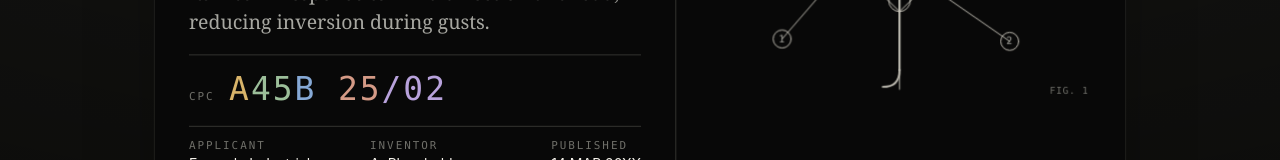
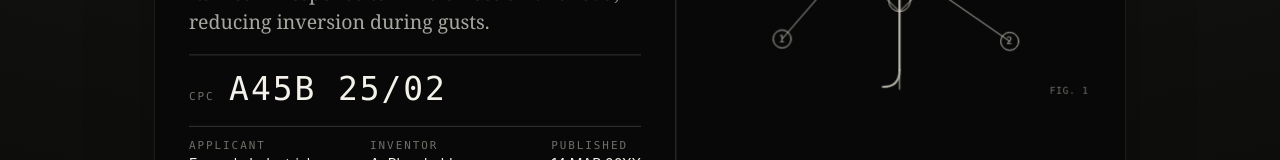
Before and after one commit to marcusboa/Project-Lantern, a React (Vite) app: page / in a window 1280 px wide. Shown: the part 450-610 px from the top of the page. Built offline with nearby package versions, Linux system fonts and the light colour scheme; no server answers.

Commit message:
Show the front CPC code in plain text; keep colour coding on the back
Co-Authored-By: Marcus  Simmonds <marcus@boabands.com.au>

```diff
--- a/src/components/CpcCode.tsx
+++ /dev/null
@@ -1,22 +0,0 @@
-import { dissectCode } from '../cpc/cpcSymbol';
-
-interface CpcCodeProps {
-  code: string;
-  className?: string;
-}
-
-/** A CPC symbol with each part tinted by its rank; falls back to plain text when unparseable. */
-export function CpcCode({ code, className }: CpcCodeProps) {
-  const segments = dissectCode(code);
-  return (
-    <span className={['cpc-code', className].filter(Boolean).join(' ')}>
-      {segments === null
-        ? code
-        : segments.map((segment) => (
-            <span key={segment.rank} className={`cpc-code__part cpc-rank--${segment.rank}`}>
-              {segment.text}
-            </span>
-          ))}
-    </span>
-  );
-}
--- a/src/components/PatentCardView.tsx
+++ b/src/components/PatentCardView.tsx
@@ -1,7 +1,6 @@
 import type { PatentCard } from '../types/patent';
 import { diagramRegistry } from '../diagrams';
 import { CpcBreakdown } from './CpcBreakdown';
-import { CpcCode } from './CpcCode';
 import { useFitScale } from '../hooks/useFitScale';
 
 export type TransitionPhase = 'enter' | 'exit';
@@ -131,7 +130,7 @@ export function PatentCardView({
               {card.cpc.code !== '' ? (
                 <div className="card__cpc">
                   <span className="label">CPC</span>
-                  <CpcCode className="card__cpc-code" code={card.cpc.code} />
+                  <span className="card__cpc-code">{card.cpc.code}</span>
                 </div>
               ) : null}
               <dl className="card__meta card__meta--front">
--- a/src/styles/app.css
+++ b/src/styles/app.css
@@ -870,10 +870,6 @@ button {
 .cpc-rank--subgroup { --rank-colour: var(--colour-cpc-subgroup); }
 .cpc-rank--other { --rank-colour: var(--colour-text-secondary); }
 
-.cpc-code__part {
-  color: var(--rank-colour);
-}
-
 .card__flip {
   display: inline-flex;
   align-items: center;
```
